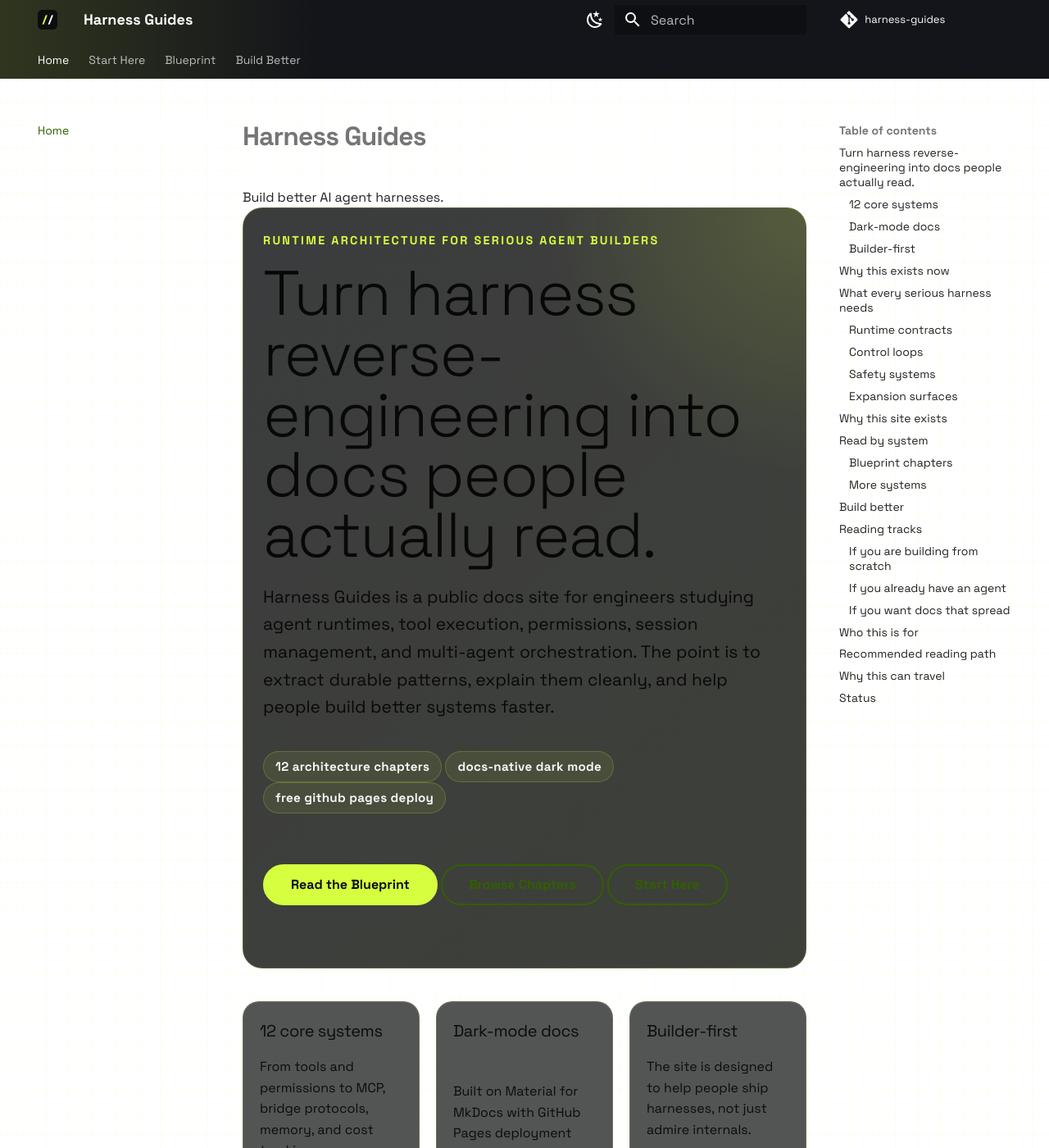
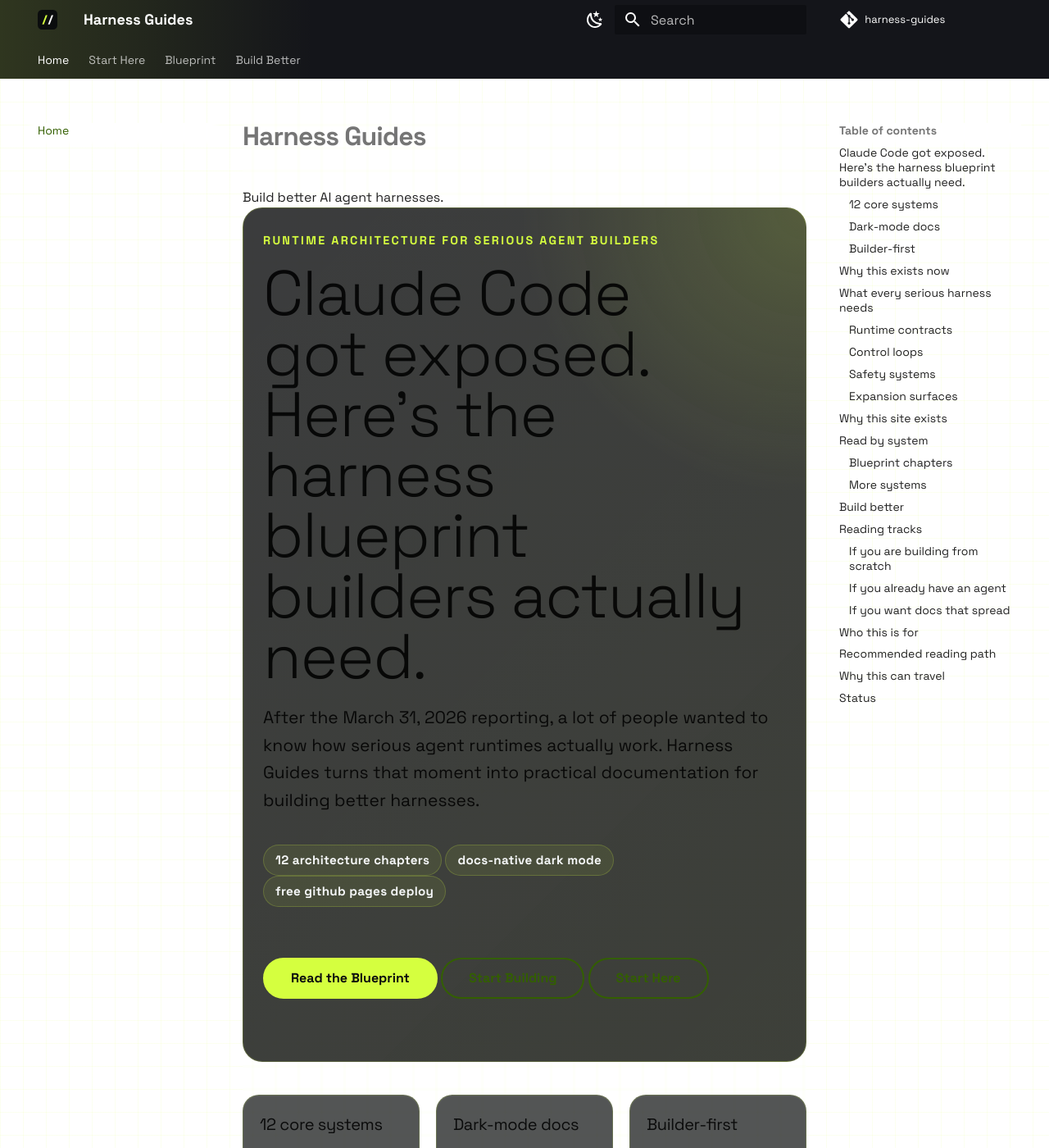
Before and after one commit to DohaerisAI/harness-guides, an MkDocs documentation site: the page built from docs/index.md, in a window 1280 px wide and 1400 px high. Shown: the whole window at 82% size. Built offline with MkDocs 1.6.1 and Material for MkDocs 9.7.7, drawn with Linux system fonts in a browser that asks for light colours; comment, search, counter and statistics services are not loaded.

Commit message:
Tighten homepage hero copy

```diff
--- a/docs/index.md
+++ b/docs/index.md
@@ -6,9 +6,9 @@ Build better AI agent harnesses.
 
 <p class="hg-kicker">Runtime architecture for serious agent builders</p>
 
-<h2>Turn harness reverse-engineering into docs people actually read.</h2>
+<h2>Claude Code got exposed. Here’s the harness blueprint builders actually need.</h2>
 
-<p class="hg-lede">Harness Guides is a public docs site for engineers studying agent runtimes, tool execution, permissions, session management, and multi-agent orchestration. The point is to extract durable patterns, explain them cleanly, and help people build better systems faster.</p>
+<p class="hg-lede">After the March 31, 2026 reporting, a lot of people wanted to know how serious agent runtimes actually work. Harness Guides turns that moment into practical documentation for building better harnesses.</p>
 
 <div class="hg-signal-row" markdown>
 
@@ -21,7 +21,7 @@ Build better AI agent harnesses.
 <div class="hero-actions" markdown>
 
 [Read the Blueprint](blueprint/full-blueprint.md){ .md-button .md-button--primary }
-[Browse Chapters](blueprint/index.md){ .md-button }
+[Start Building](blueprint/index.md){ .md-button }
 [Start Here](start-here/what-is-an-agent-harness.md){ .md-button }
 
 </div>
```
